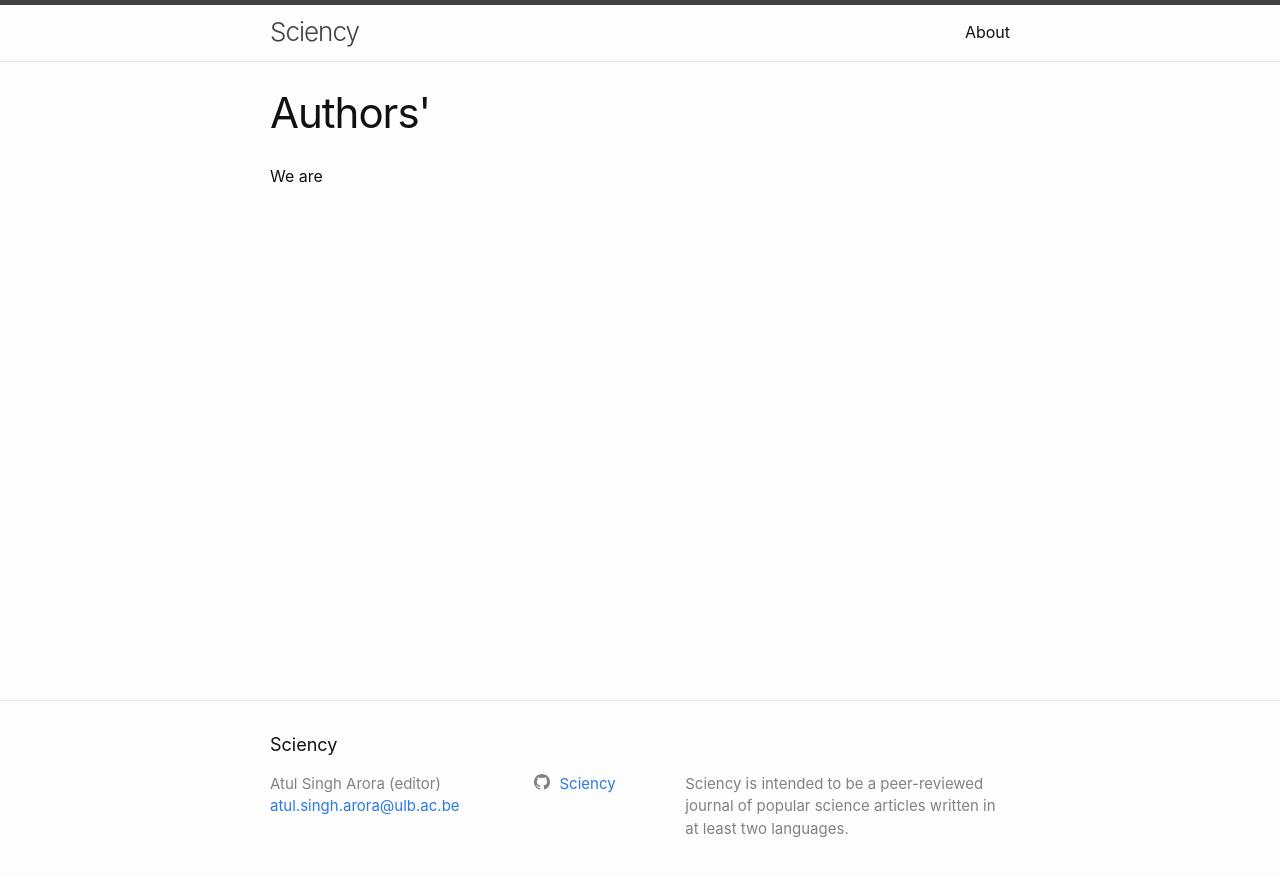
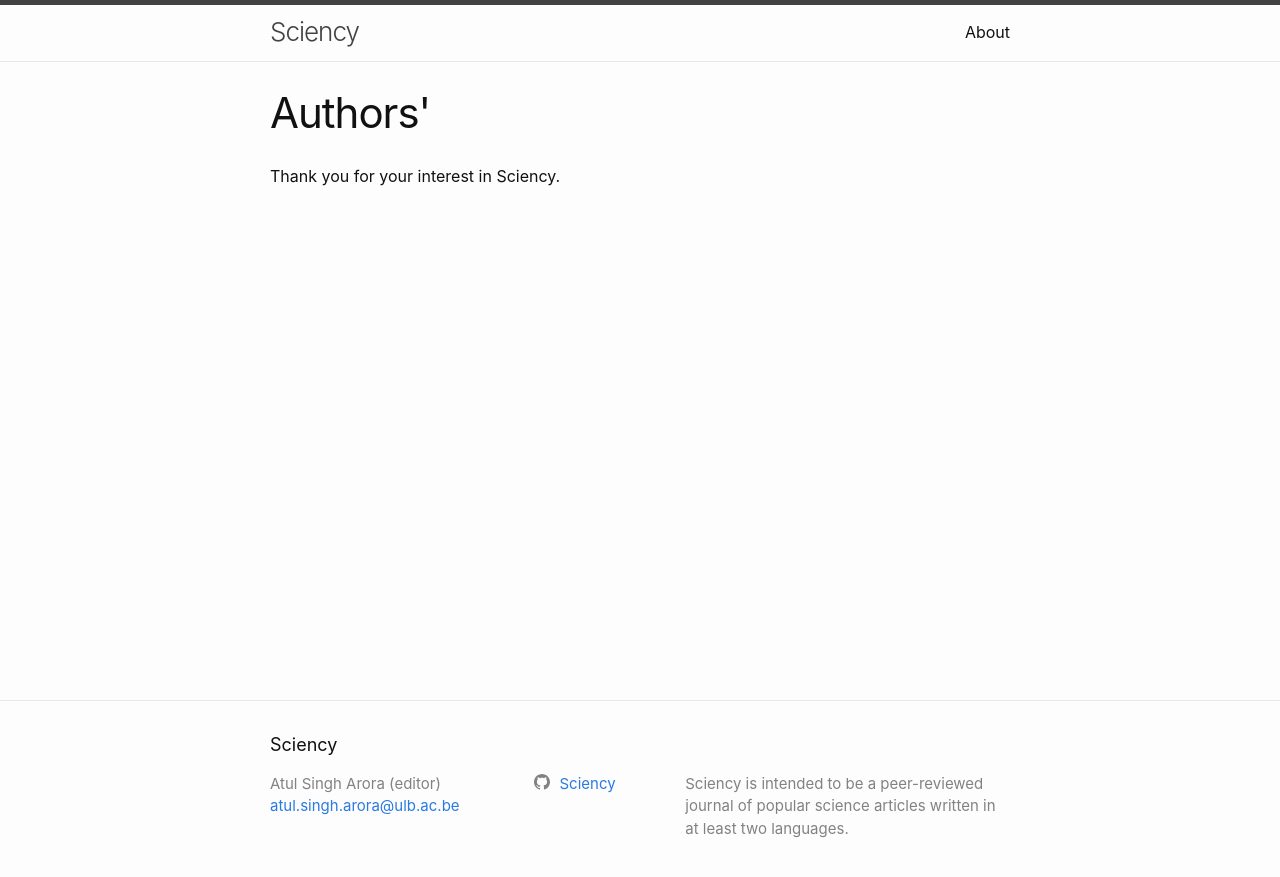
Before and after one commit to Sciency/sciency.github.com, a Jekyll site: the page built from authors.md, in a window 1280 px wide. Shown: the top 877 px of the page. Built offline with Jekyll 4.4.1, drawn with Linux system fonts in a browser that asks for light colours.

Commit message:
/ ‘authors.md’

```diff
--- a/authors.md
+++ b/authors.md
@@ -4,4 +4,4 @@ title: Authors'
 permalink: /authors/
 ---
 
-We are
+Thank you for your interest in Sciency.
```
